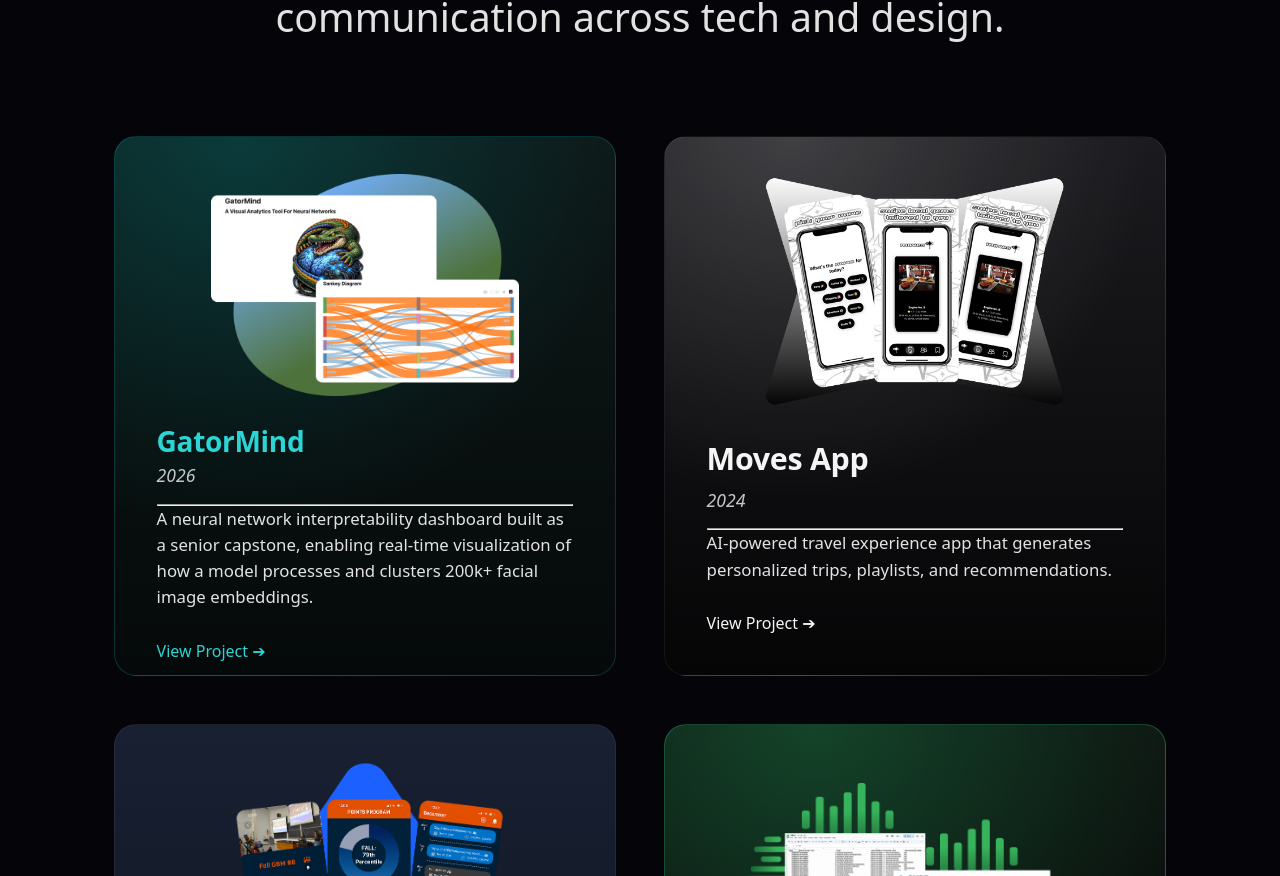
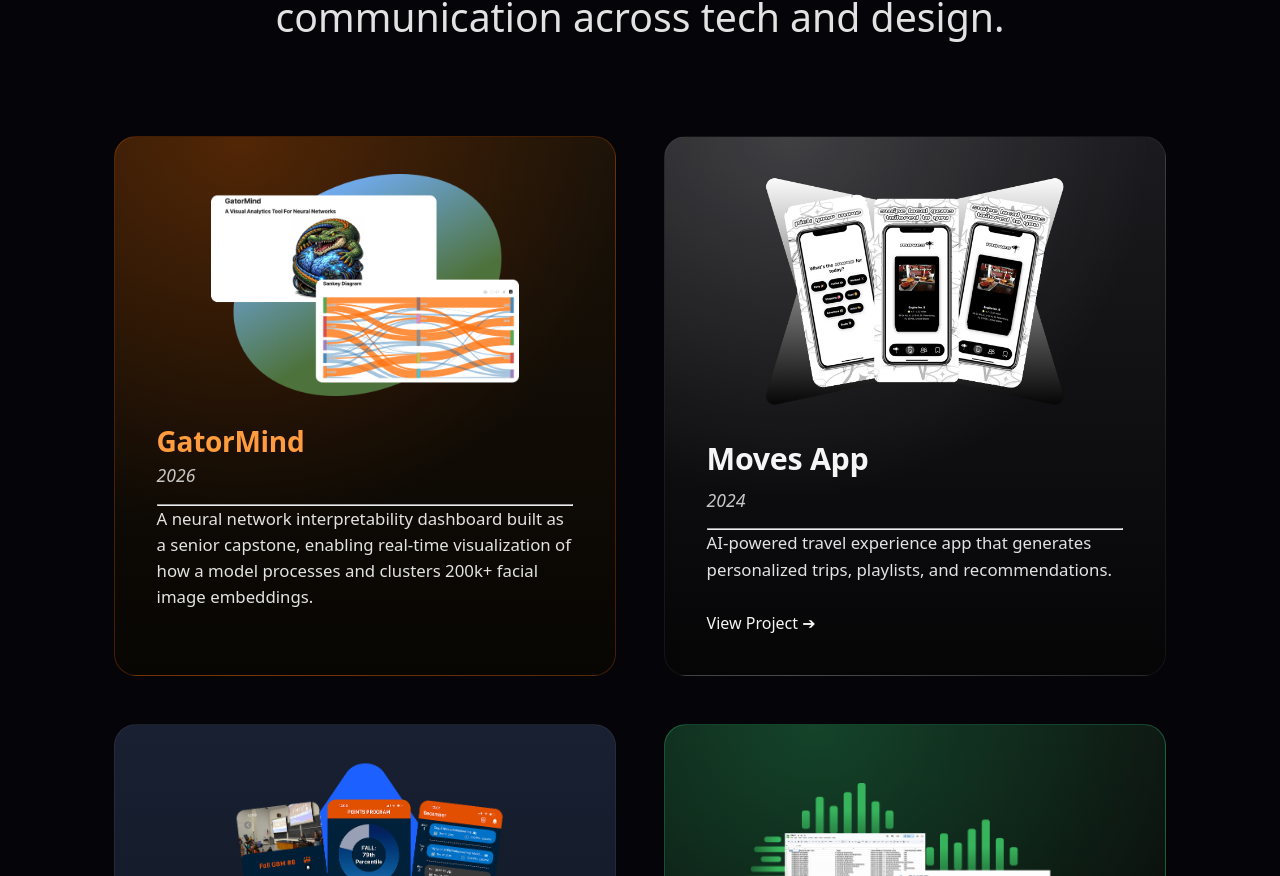
Before and after one commit to jlopezmarti20/jesuslopez-portfolio-website, a React (Vite) app: page / in a window 1280 px wide. Shown: the part 755-1631 px from the top of the page. Built offline with nearby package versions, Linux system fonts and the light colour scheme.

Commit message:
Add GatorMind UF orange styling

```diff
--- a/src/data/projectsData.js
+++ b/src/data/projectsData.js
@@ -9,7 +9,6 @@ const projectsData = [
       "A neural network interpretability dashboard built as a senior capstone, enabling real-time visualization of how a model processes and clusters 200k+ facial image embeddings.",
     tech: "FastAPI • React • MongoDB • ONNX Runtime",
     image: null,
-    link: "/projects/moves",
   },
   {
     slug: "moves-app",
--- a/src/styles/components.css
+++ b/src/styles/components.css
@@ -550,19 +550,25 @@
 /* GATORMIND CARD */
 .project-card--gatormind {
   background:
-    radial-gradient(circle at 25% 0%, rgba(0, 200, 200, 0.2) 0%, transparent 60%),
-    linear-gradient(180deg, #0e1818 0%, #050909 100%);
-  border: 1px solid rgba(0, 200, 200, 0.22);
+    radial-gradient(circle at 25% 0%, rgba(250, 100, 0, 0.25) 0%, transparent 60%),
+    linear-gradient(180deg, #1a1208 0%, #080603 100%);
+  border: 1px solid rgba(250, 100, 0, 0.25);
 }
 
 .project-card--gatormind h3 {
-  color: #2dd4d4;
+  color: #ff9c3f;
   font-size: 1.75rem;
   line-height: 1.2;
 }
 
 .project-card--gatormind .links a {
-  color: #2dd4d4;
+  color: #ff9c3f;
+  font-weight: 600;
+  transition: color 0.25s ease;
+}
+
+.project-card--gatormind .links a:hover {
+  color: #ffb870;
 }
 
 .project-card--gatormind .project-visual {
@@ -582,5 +588,4 @@
 
 .project-card--gatormind .project-card-content {
   margin-top: -6px;
-  text-align: left;
 }
```
